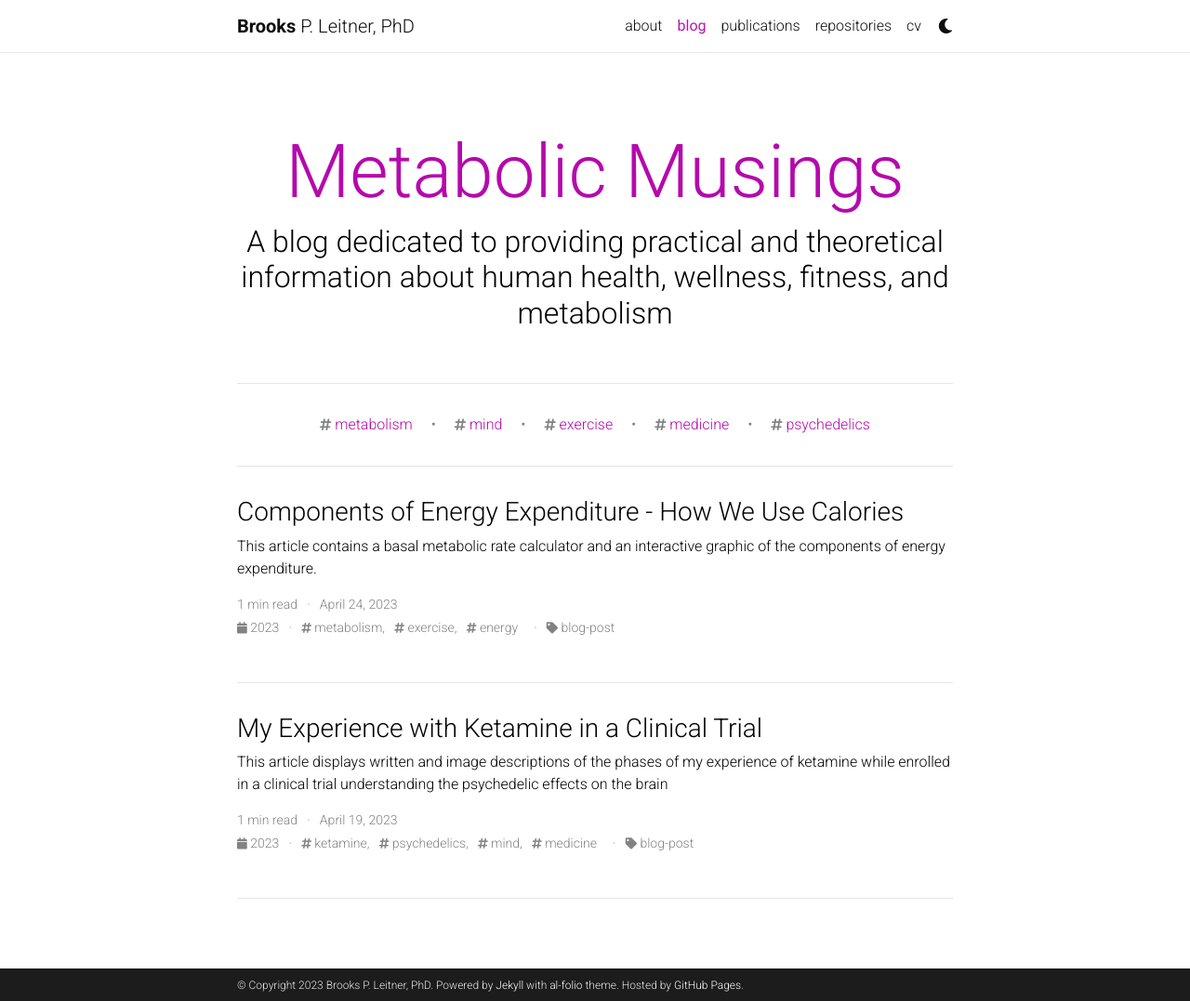
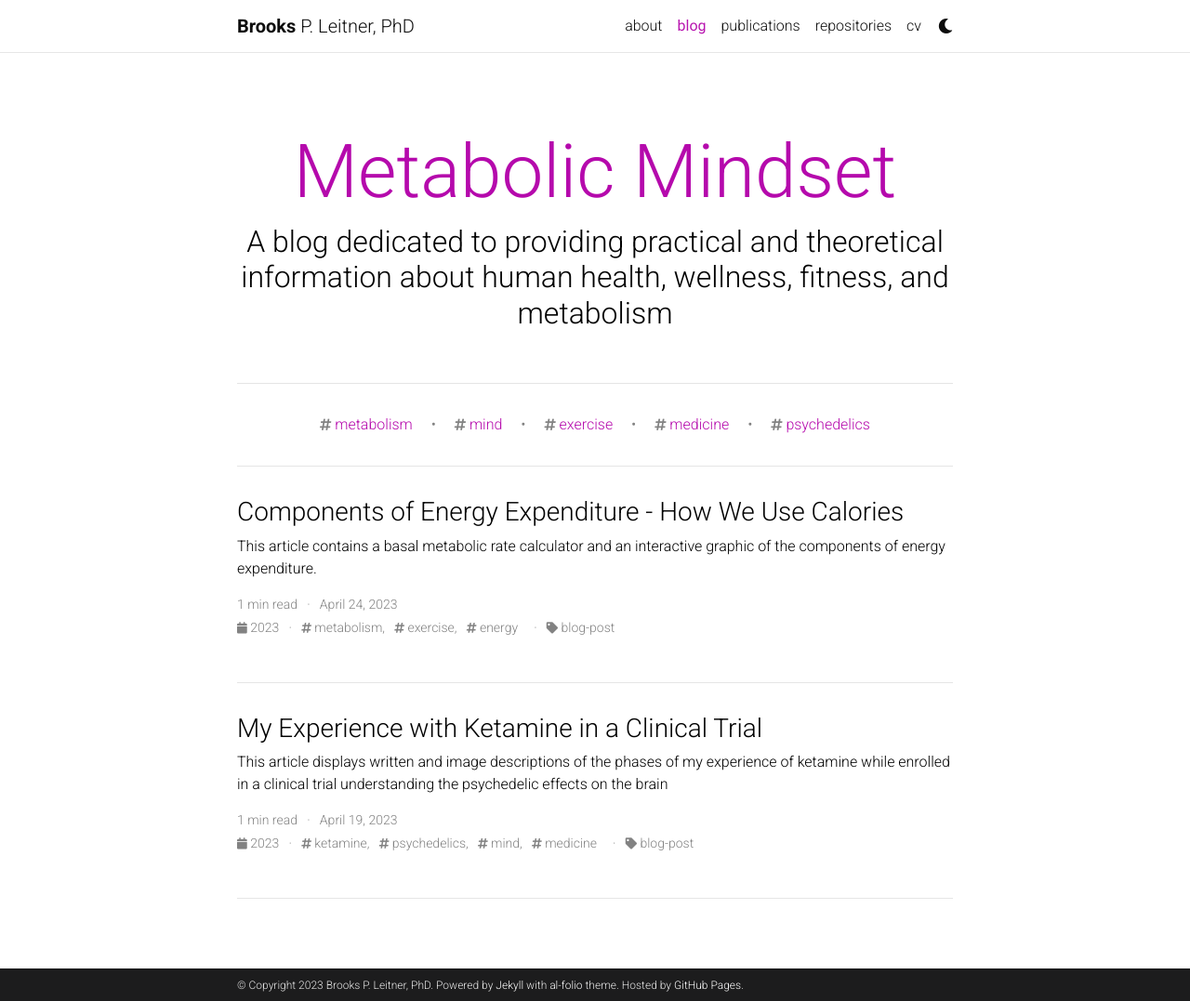
Before and after one commit to BrooksLeitner/BrooksLeitner.github.io, a Jekyll site: the page built from blog/index.html, in a window 1280 px wide and 1077 px high. Shown: the whole window at 93% size. Built offline with Jekyll 4.4.1, drawn with Linux system fonts in a browser that asks for light colours; the list of posts is cut into pages by our own code; comment, search, counter and statistics services are not loaded; a style sheet for code colours, icons or effects is not loaded.

Commit message:
blog name change

```diff
--- a/_config.yml
+++ b/_config.yml
@@ -119,7 +119,7 @@ bing_site_verification:  # out your bing-site-verification ID (Bing Webmaster)
 # Blog
 # -----------------------------------------------------------------------------
 
-blog_name: Metabolic Musings  # blog_name will be displayed in your blog page
+blog_name: Metabolic Mindset  # blog_name will be displayed in your blog page
 blog_nav_title: blog # your blog must have a title for it to be displayed in the nav bar
 blog_description: A blog dedicated to providing practical and theoretical information about human health, wellness, fitness, and metabolism
 permalink: /blog/:year/:title/
```
